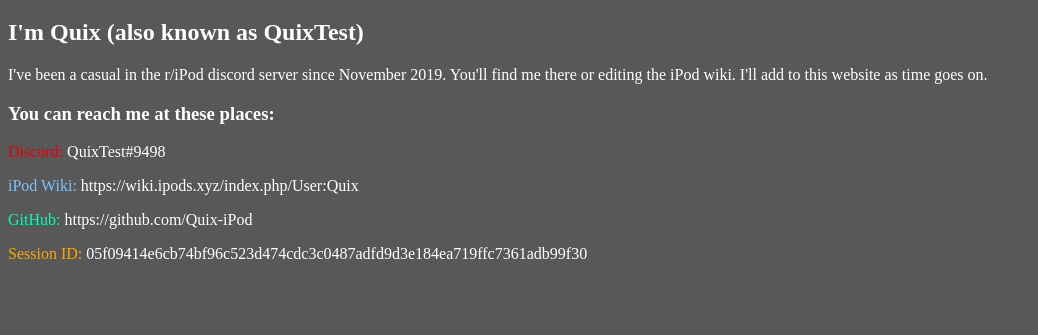
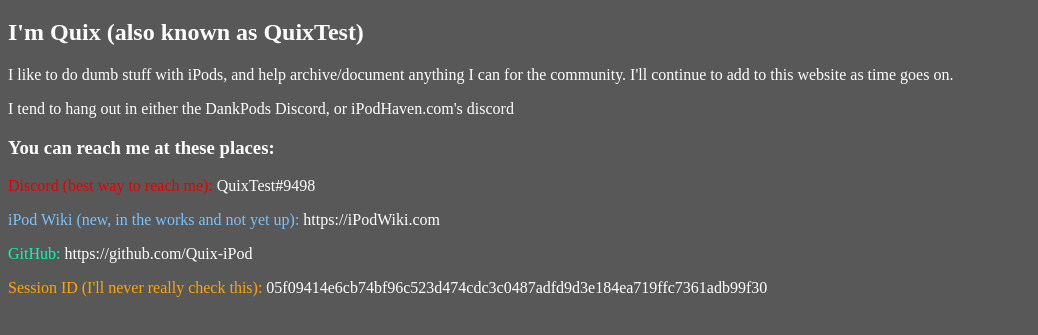
Before and after one commit to Quix-iPod/Quix-iPod.github.io, a plain HTML site: page index.html in a window 1280 px wide. Shown: the part 61-396 px from the top of the page, without its empty margins (0-1038 px from the left). Drawn offline with Linux system fonts and the light colour scheme.

Commit message:
Update index.html
finally updated some text on the site to keep things relevant (not that anyone reads it but still)

```diff
--- a/index.html
+++ b/index.html
@@ -8,12 +8,13 @@
       <body>
         <h1>Welcome to my barebones website</h1>
         <h2>I'm Quix (also known as QuixTest)</h2>
-        <p>I've been a casual in the r/iPod discord server since November 2019. You'll find me there or editing the iPod wiki. I'll add to this website as time goes on.
+        <p> I like to do dumb stuff with iPods, and help archive/document anything I can for the community. I'll continue to add to this website as time goes on.
+        <p> I tend to hang out in either the DankPods Discord, or iPodHaven.com's discord
         <h3> You can reach me at these places: </h3>
-        <p><span style="color:#E80000">Discord: </span>QuixTest#9498</p>
-        <p><span style="color:#76C3FF">iPod Wiki: </span> https://wiki.ipods.xyz/index.php/User:Quix </p>
+        <p><span style="color:#E80000">Discord (best way to reach me): </span>QuixTest#9498</p>
+        <p><span style="color:#76C3FF">iPod Wiki (new, in the works and not yet up): </span> https://iPodWiki.com </p>
         <p><span style="color:#00FFB3">GitHub: </span>https://github.com/Quix-iPod </p>
-        <p><span style="color:#FFA500">Session ID: </span>05f09414e6cb74bf96c523d474cdc3c0487adfd9d3e184ea719ffc7361adb99f30</p>
+        <p><span style="color:#FFA500">Session ID (I'll never really check this): </span>05f09414e6cb74bf96c523d474cdc3c0487adfd9d3e184ea719ffc7361adb99f30</p>
       </body>
     </body>
   </font>
```
